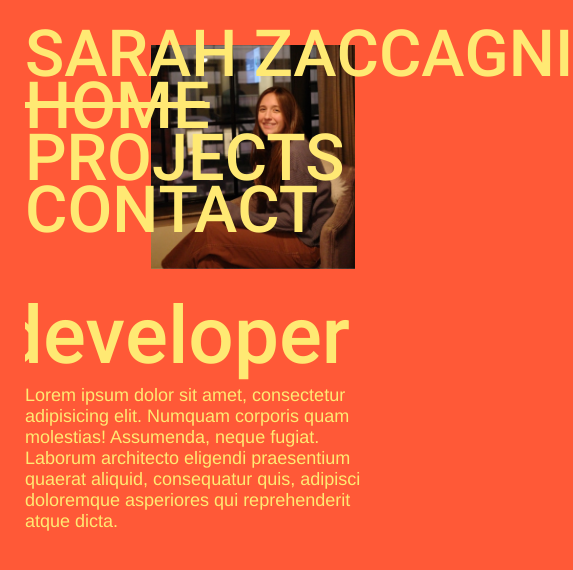
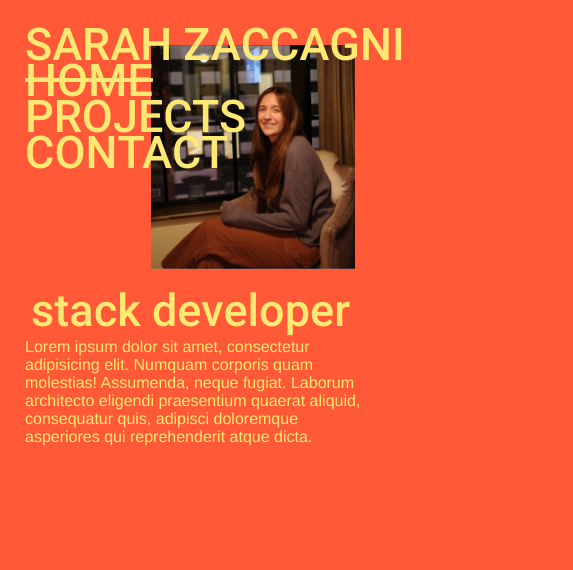
Before and after one commit to szaccagni/sz_portfolio, a React (Create React App) app: page / in a window 390 px wide. Shown: the top 570 px of the page, 573 px wide, since content can reach past the window. Built offline with nearby package versions, Linux system fonts and the light colour scheme.

Commit message:
adds some mobile optimization

```diff
--- a/src/components/Contact/Contact.css
+++ b/src/components/Contact/Contact.css
@@ -31,3 +31,15 @@
 .contact-email {
     text-align: right;
 }
+
+@media screen and (max-width: 580px){
+    #contact-email {
+        font-size: 35px;
+    }
+}
+
+@media screen and (max-width: 820px) and (min-width: 580px){
+    #contact-email {
+        font-size: 45px;
+    }
+}
--- a/src/components/Contact/Contact.jsx
+++ b/src/components/Contact/Contact.jsx
@@ -17,7 +17,7 @@ export default function Info({setActiveLink}) {
                 <div className='contact-link'>
                     <a href='https://www.linkedin.com/in/szaccagni/' target="_blank">LinkedIn {arrowAway}</a>
                 </div>
-                <div className='contact-email'>sarahzaccagni@gmail.com</div>
+                <div className='contact-email' id='contact-email'>sarahzaccagni@gmail.com</div>
             </div>
         </div>
     )
--- a/src/components/Home/Home.css
+++ b/src/components/Home/Home.css
@@ -60,8 +60,27 @@
     font-size: 18px;
 }
 
+@media screen and (max-width:650px) {
+    .home-text {
+        font-size: 45px;
+    }
+    .home-text-small {
+        font-size: 16px;
+    }
+}
+
+@media screen and (max-width:780px) and (min-width:650px){
+    .home-text {
+        font-size: 65px;
+    }
+}
+
 @media screen and (min-width: 1600px) {
     .photo-booth {
-        width: 75%;
+        width: 55%;
+    }
+
+    .photo-booth img {
+        width: 80%;
     }
 }
--- a/src/index.css
+++ b/src/index.css
@@ -36,3 +36,9 @@ body {
   font-size: 65px;
   height: 100vh;
 }
+
+@media screen and (max-width:650px) {
+  body {
+      font-size:45px;
+  }
+}
```
